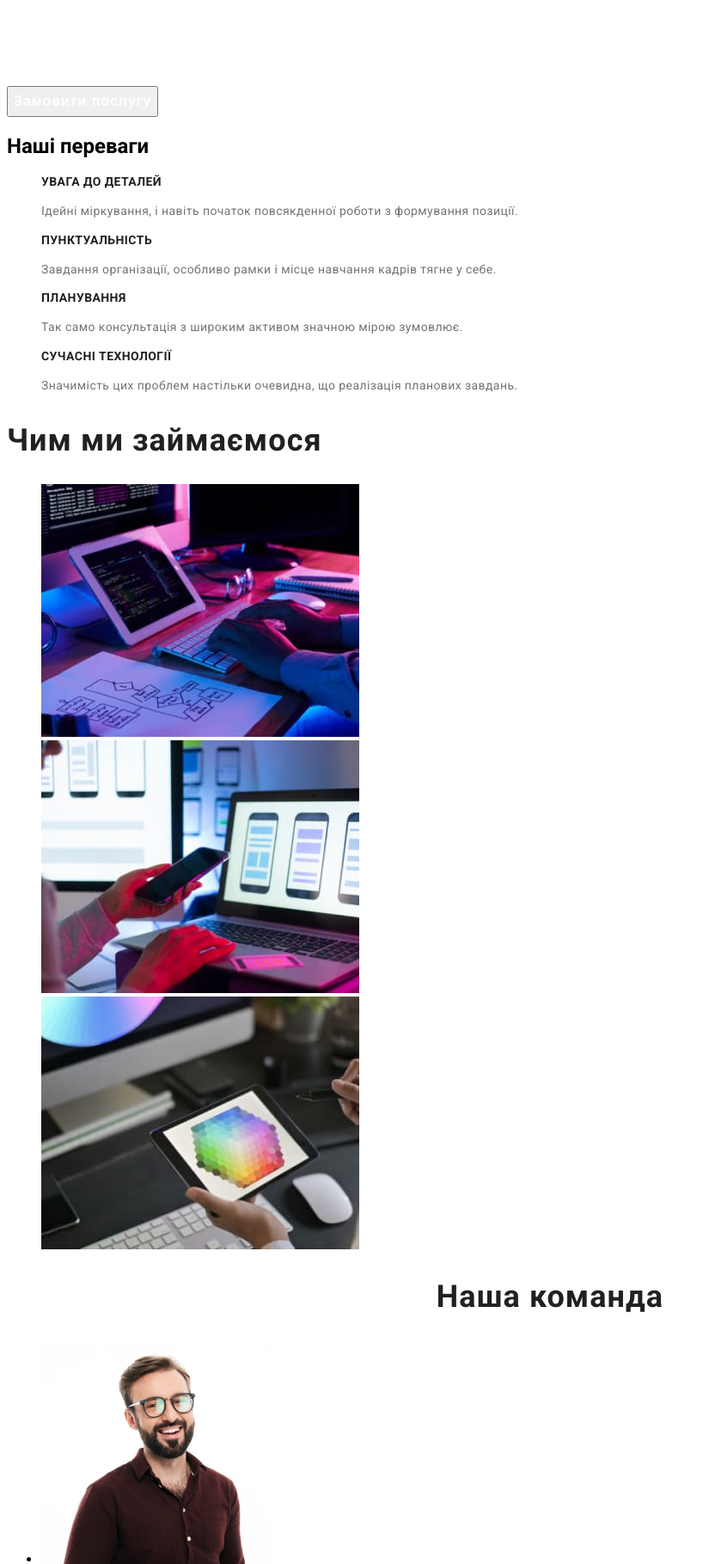
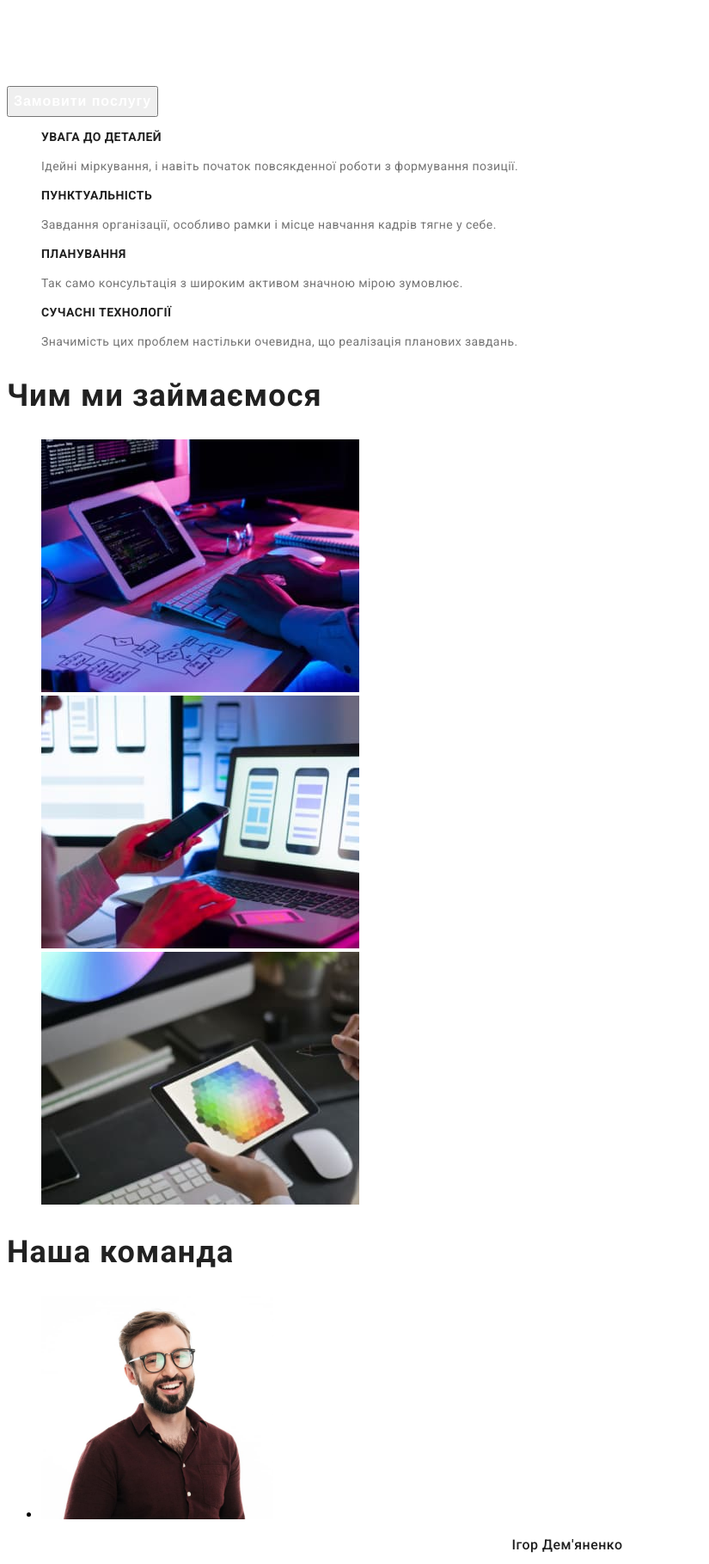
Before and after one commit to ArtemUah/goit-markup-hw-02, a plain HTML site: page index.html in a window 1280 px wide. Shown: the part 199-2018 px from the top of the page at 86% size, without its empty margins (0-825 px from the left). Drawn offline with Linux system fonts and the light colour scheme.

Commit message:
css 1 сторінка final

```diff
--- a/css/styles.css
+++ b/css/styles.css
@@ -13,7 +13,7 @@ body {
         font-style: normal;
         font-weight: 700;
         font-size: 26px;
-        line-height: 1.19x;
+        line-height: 1.19;
         letter-spacing: 0.03em;
         color: #2196F3;
 }
@@ -104,7 +104,6 @@ font-style: normal;
     font-weight: 700;
         font-size: 36px;
         line-height: 1.17;
-        text-align: center;
         letter-spacing: 0.03em;
         color: #212121;
 }
--- a/index.html
+++ b/index.html
@@ -36,7 +36,7 @@
 
       <!--Наші переваги-->
       <section class="advantages">
-        <h2 class="advantages-title">Наші переваги</h2>
+        <h2 class="advantages-title" hidden>Наші переваги</h2>
         <ul class="advantages-list list">
           <li class="advantages-item">
             <h3 class="advantages-subtitle">УВАГА ДО ДЕТАЛЕЙ</h3>
```
